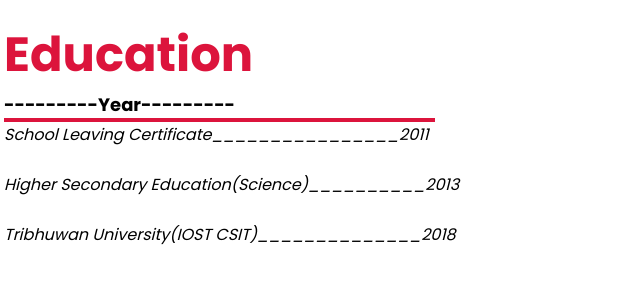
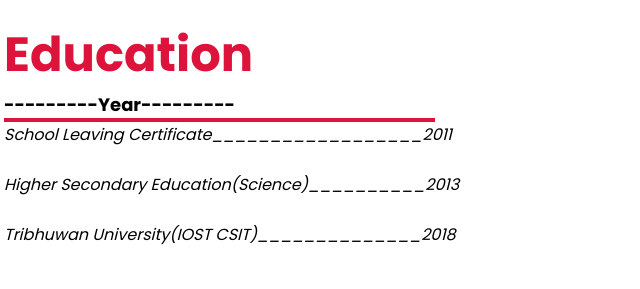
Before and after one commit to Rakeshchy/Rakeshchy, a plain HTML site: page index.html in a window 1280 px wide. Shown: the part 1180-1469 px from the top of the page, 580-1220 px from the left. Drawn offline with nearby package versions, Linux system fonts and the light colour scheme.

Commit message:
Update index.html

```diff
--- a/index.html
+++ b/index.html
@@ -62,7 +62,7 @@
 		<br><u><b><font size=7 color=crimson><p>Education</p></font></b></u>
 		<b><font size=4><p>---------Year---------</p></font></b>
 		<hr size="6" color="crimson" width=70%>
-<ul><li><i><font size=3><p>School Leaving Certificate________________2011</p></font><br></i></li>
+<ul><li><i><font size=3><p>School Leaving Certificate__________________2011</p></font><br></i></li>
 <li><i><font size=3><p>Higher Secondary Education(Science)__________2013</p></font><br></i></li>
 <li><i><font size=3><p>Tribhuwan University(IOST CSIT)______________2018</p></font><br></i></li></ul>
                    <a href="#">Download CV</a>
```
